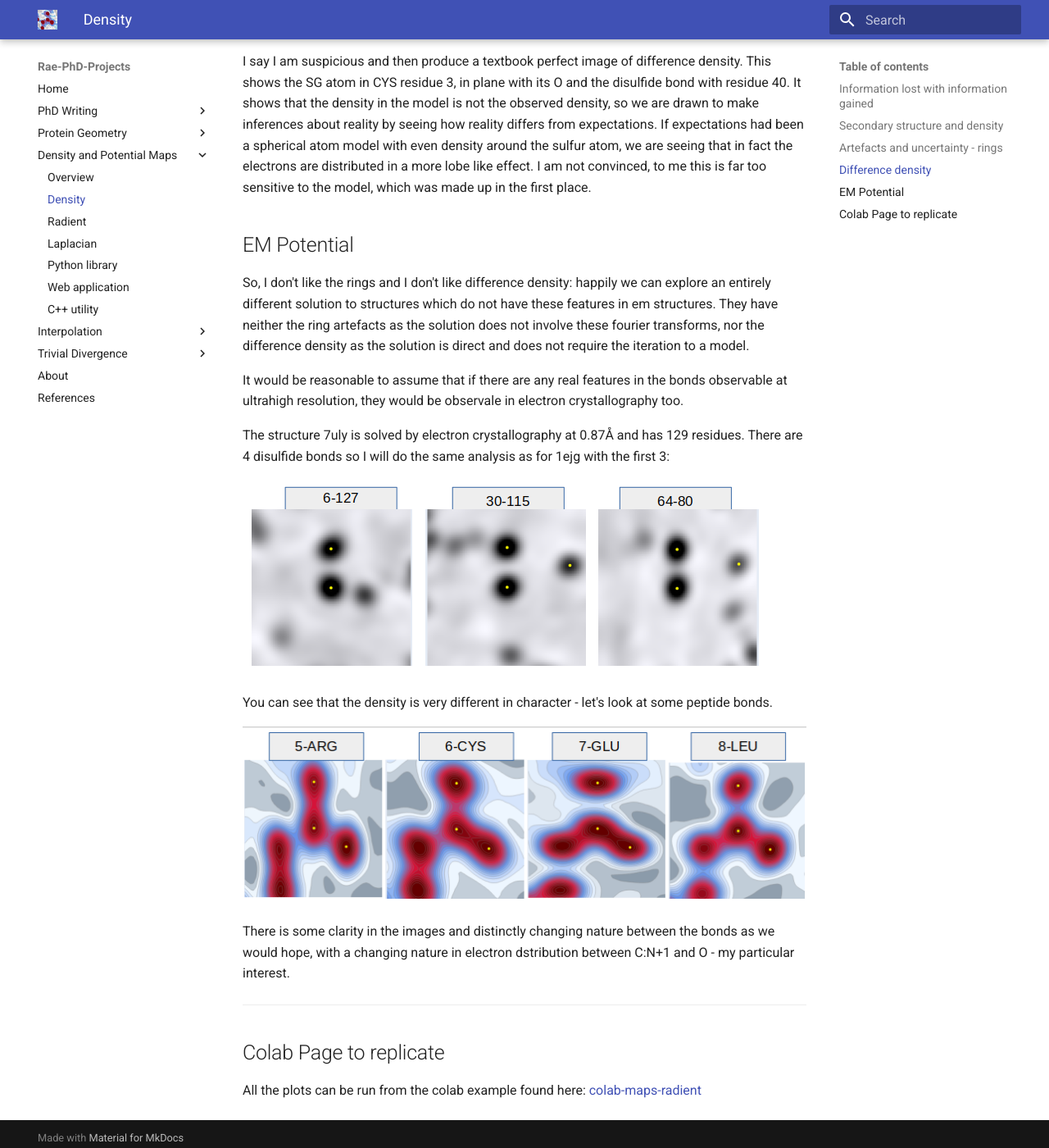
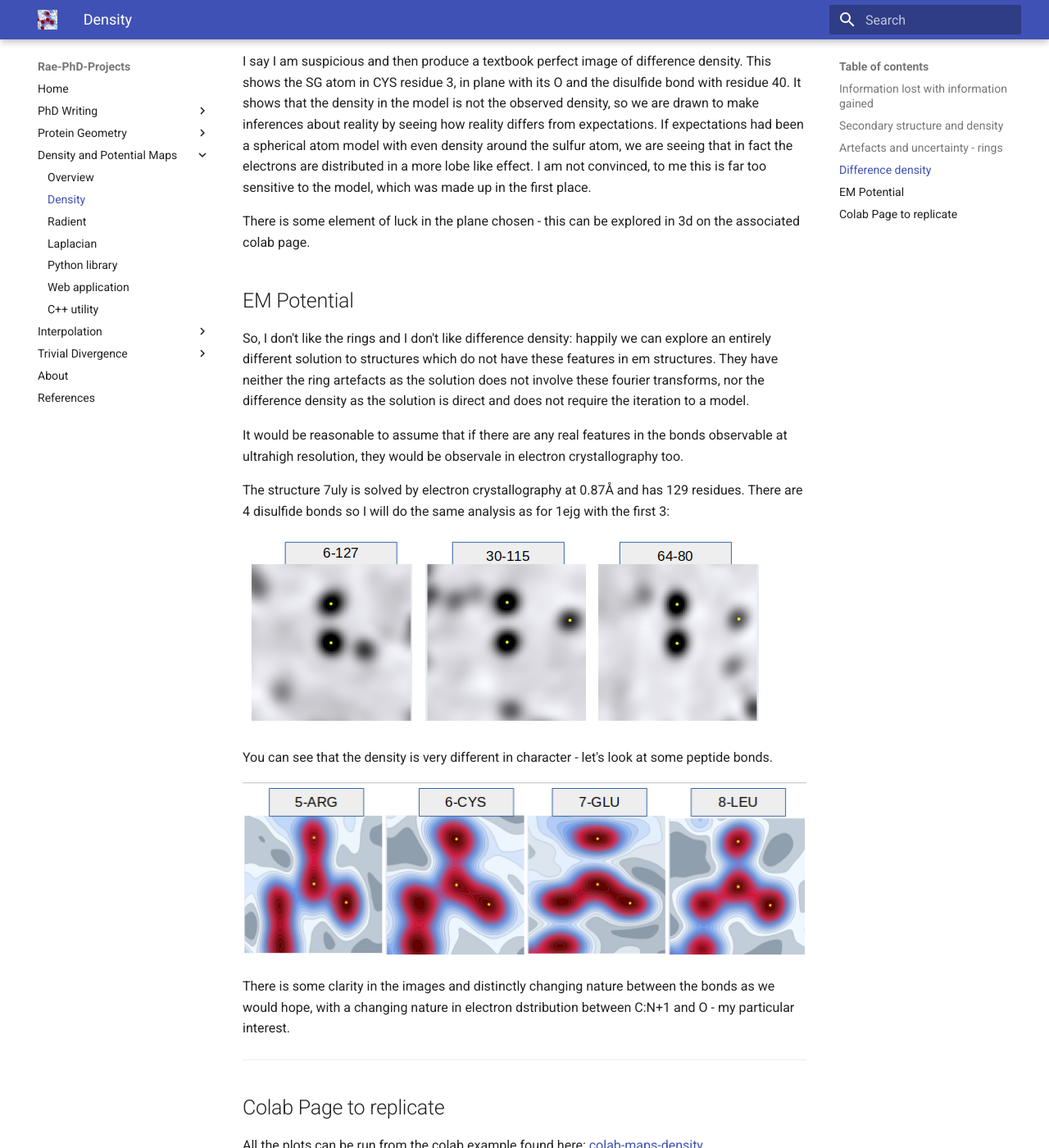
Before and after one commit to rae-gh/rae, an MkDocs documentation site: the page built from docs/maps/density.md, in a window 1280 px wide and 1400 px high, scrolled down 2985 px. Shown: the whole window at 82% size. Built offline with MkDocs 1.6.1 and Material for MkDocs 9.7.7, drawn with Linux system fonts in a browser that asks for light colours.

Commit message:
Added 3d to the diff density

```diff
--- a/docs/maps/density.md
+++ b/docs/maps/density.md
@@ -86,6 +86,8 @@ the sulfur atom, we are seeing that in fact the electrons are distributed in a m
 like effect. I am not convinced, to me this is far too sensitive to the model,
 which was made up in the first place.
 
+There is some element of luck in the plane chosen - this can be explored in 3d on the associated colab page.
+
 ## EM Potential
 So, I don't like the rings and I don't like difference density: happily we can explore an
 entirely different solution to structures which do not have these features in em structures.
@@ -112,4 +114,4 @@ my particular interest.
 
 ## Colab Page to replicate
 All the plots can be run from the colab example found here:
-[colab-maps-radient](https://github.com/rae-gh/colab-analyses/blob/main/Maps/Density.ipynb)
+[colab-maps-density](https://github.com/rae-gh/colab-analyses/blob/main/Maps/Density.ipynb)
```
